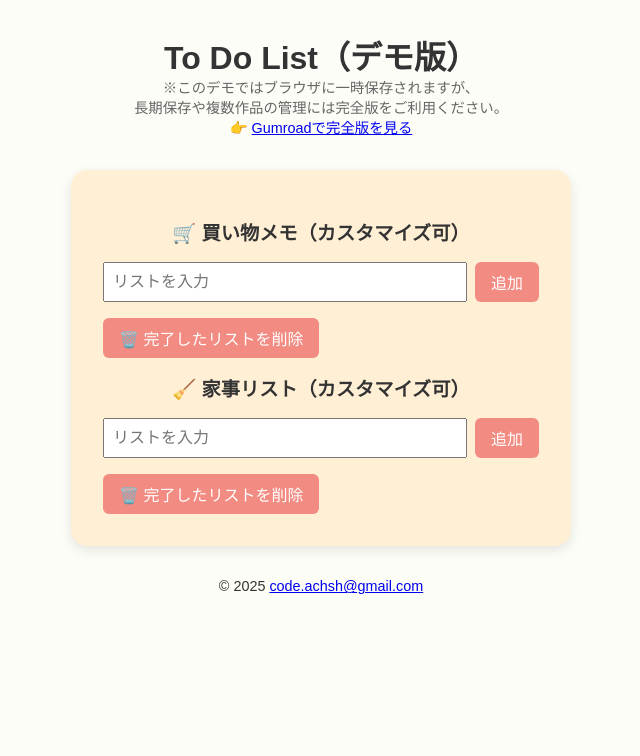
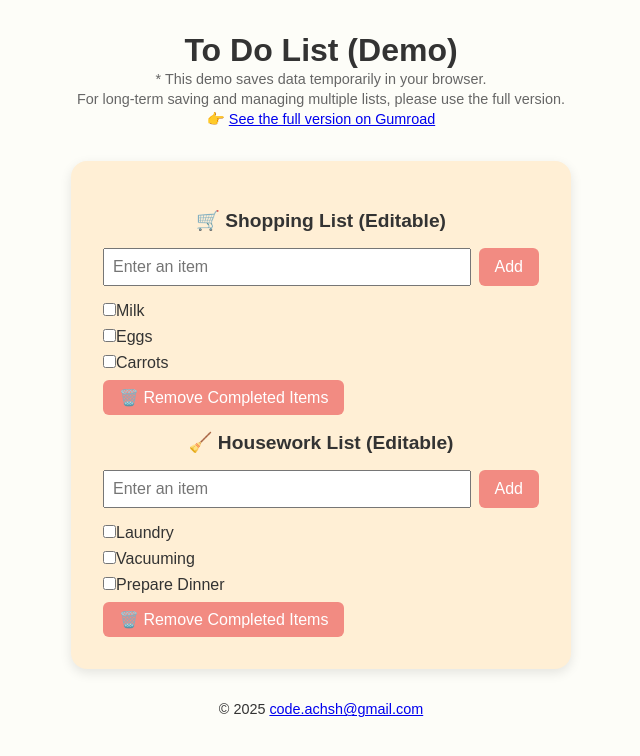
Before and after one commit to codeAchsh/ToDoList-English-Demo, a plain HTML site: page index.html in a window 1280 px wide. Shown: the whole page, without its empty margins (319-959 px from the left). Drawn offline with Linux system fonts and the light colour scheme; a web font is replaced by a local one.

Commit message:
Update index.html
Add google tag

```diff
--- a/index.html
+++ b/index.html
@@ -1,14 +1,14 @@
 <!DOCTYPE html>
-<html lang="ja">
+<html lang="en">
 <head>
   <meta charset="UTF-8" />
   <meta name="viewport" content="width=device-width, initial-scale=1.0" />
-  <meta name="description" content="デモ用：シンプルで使いやすいTo Do List。買い物リスト・家事リストの体験ができます。" />
+  <meta name="description" content="Demo: Simple and easy-to-use To Do List. Try shopping and housework lists." />
   <meta name="author" content="codeAchsh" />
   <link rel="shortcut icon" href="assets/images/check.ico" />
   <link rel="stylesheet" href="assets/style.css" />
 
-<!-- Google tag (gtag.js) -->
+  <!-- Google tag (gtag.js) -->
   <script async src="https://www.googletagmanager.com/gtag/js?id=G-QHK3SJRH40"></script>
   <script>
       window.dataLayer = window.dataLayer || [];
@@ -17,39 +17,38 @@
 
       gtag('config', 'G-QHK3SJRH40');
   </script>
-
-  <title>To Do List（デモ版）</title>
+  <title>To Do List (Demo)</title>
 </head>
 <body>
   <header>
-    <h1>To Do List（デモ版）</h1>
+    <h1>To Do List (Demo)</h1>
     <p class="notice">
-      ※このデモではブラウザに一時保存されますが、<br />
-      長期保存や複数作品の管理には完全版をご利用ください。<br />
-      👉 <a href="https://achshcode.gumroad.com/l/bcpsv" target="_blank">Gumroadで完全版を見る</a>
+      * This demo saves data temporarily in your browser.<br />
+      For long-term saving and managing multiple lists, please use the full version.<br />
+      👉 <a href="https://achshcode.gumroad.com/l/qkojqu" target="_blank">See the full version on Gumroad</a>
     </p>
   </header>
 
   <main>
     <section class="todo-list">
       <div class="list-1">
-        <h2 contenteditable="true">🛒 買い物メモ（カスタマイズ可）</h2>
+        <h2 contenteditable="true">🛒 Shopping List (Editable)</h2>
         <div class="todo-add">
-          <input type="text" id="shopping-input" placeholder="リストを入力" />
-          <button onclick="addShoppingItem()">追加</button>
+          <input type="text" id="shopping-input" placeholder="Enter an item" />
+          <button onclick="addShoppingItem()">Add</button>
         </div>
         <ul class="todo-section" id="shopping-list"></ul>
-        <button onclick="removeCheckedItems('shopping-list')">🗑️ 完了したリストを削除</button>
+        <button onclick="removeCheckedItems('shopping-list')">🗑️ Remove Completed Items</button>
       </div>
 
       <div class="list-2">
-        <h2 contenteditable="true">🧹 家事リスト（カスタマイズ可）</h2>
+        <h2 contenteditable="true">🧹 Housework List (Editable)</h2>
         <div class="todo-add">
-          <input type="text" id="housework-input" placeholder="リストを入力" />
-          <button onclick="addHouseworkItem()">追加</button>
+          <input type="text" id="housework-input" placeholder="Enter an item" />
+          <button onclick="addHouseworkItem()">Add</button>
         </div>
         <ul class="todo-section" id="housework-list"></ul>
-        <button onclick="removeCheckedItems('housework-list')">🗑️ 完了したリストを削除</button>
+        <button onclick="removeCheckedItems('housework-list')">🗑️ Remove Completed Items</button>
       </div>
     </section>
   </main>
@@ -58,6 +57,6 @@
     <p>&copy; 2025 <a href="mailto:code.achsh@gmail.com">code.achsh@gmail.com</a></p>
   </footer>
 
-  <script src="js/javascript.js"></script>
+  <script src="js/javascript-en.js"></script>
 </body>
 </html>
```
